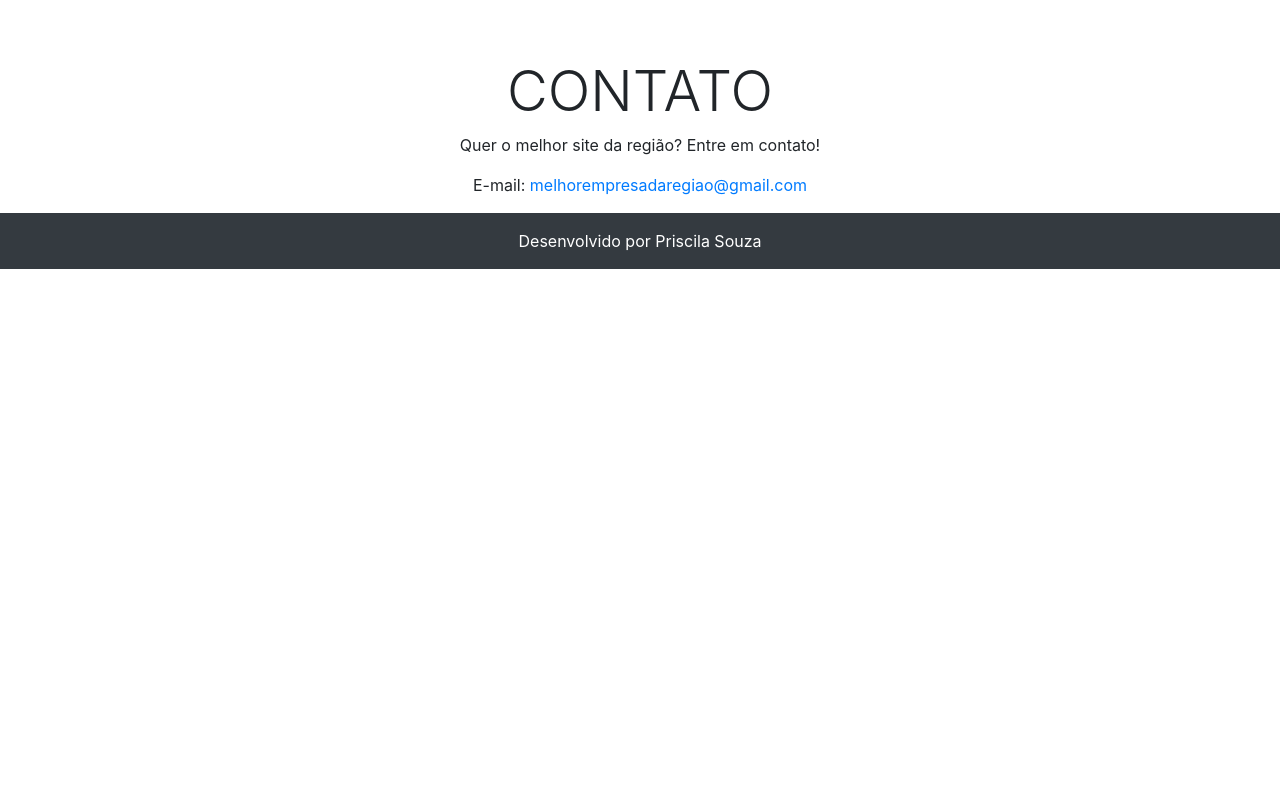
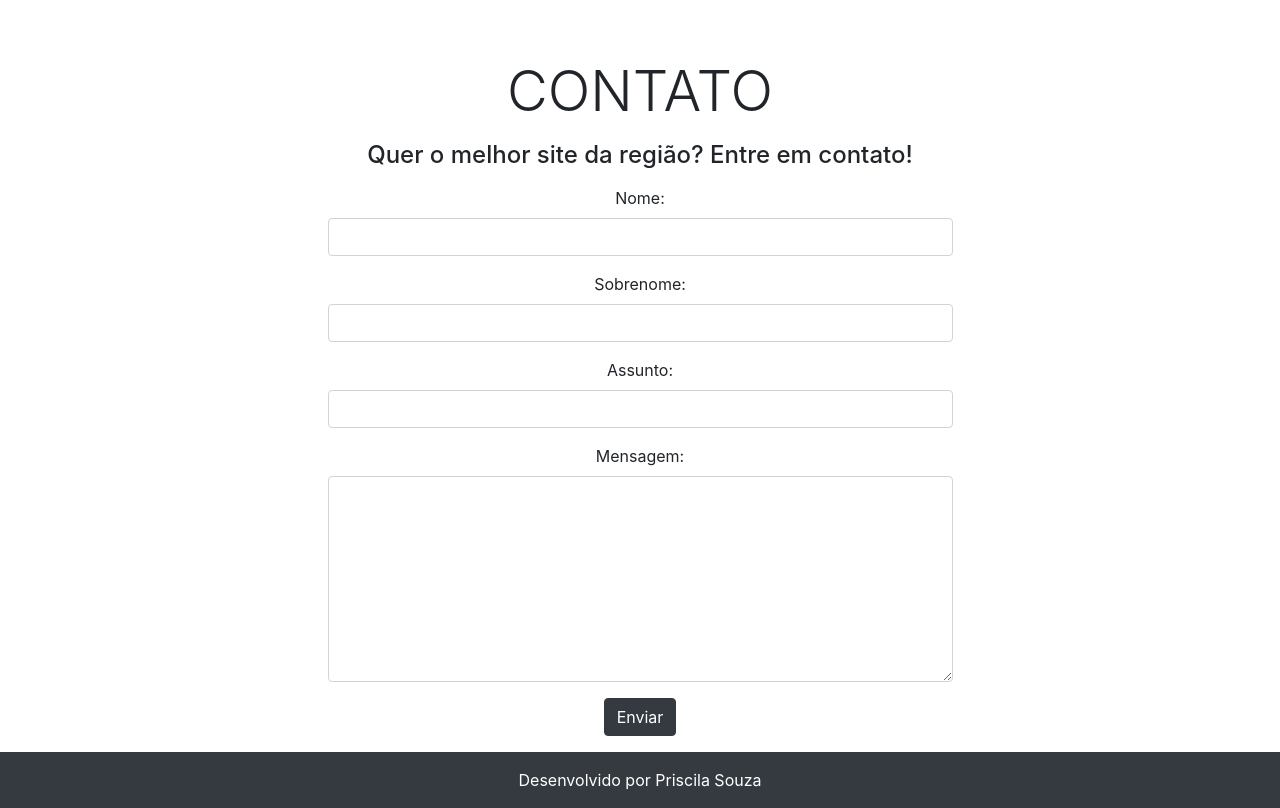
Before and after one commit to priscilanfs28/Estudos_Site_Coda-Coda, a plain HTML site: page index.html in a window 1280 px wide. Shown: the part 2280-3088 px from the top of the page. Before the commit the page ends 2549 px from the top, so only its background shows below. Drawn offline with Linux system fonts and the light colour scheme.

Commit message:
Formulário no contato

```diff
--- a/index.html
+++ b/index.html
@@ -6,6 +6,7 @@
   <meta charset="utf-8">
   <link rel="stylesheet" type="text/css" href="css/style.css">
   <link rel="stylesheet" type="text/css" href="bootstrap-4.5.0-dist/css/bootstrap.min.css">
+  <script type="text/javascript" src="js/main.js"></script>
 </head>
 
 <body>
@@ -186,10 +187,44 @@
     <div class="row">
       <div class="col-lg-10 offset-lg-1 pt-5">
         <h2 class="article-title"><span class="display-4">CONTATO</span></h2>
-        <p>Quer o melhor site da região? Entre em contato!</p>
-        <p> E-mail: <a href="mailto:melhorempresadaregiao@gmail.com">melhorempresadaregiao@gmail.com</a>
-        </p>
+        <p><h4>Quer o melhor site da região? Entre em contato!</p></h4>
       </div>
+    </div>
+    <div class="row justify-content-center">
+      <div class="col-lg-6">
+        <form action="action_page.php">
+          <div class="form-row">
+            <div class="form-group col-12">
+              <label for="name">Nome:</label>
+              <input type="text" class="form-control" id="name" name="name">
+            </div>
+          </div>
+            <div class="form-row">
+              <div class="form-group col-12">
+                <label for="lastname">Sobrenome:</label>
+                <input type="text" class="form-control" id="lastname" name="lastname">
+              </div>
+            </div>
+            <div class="form-row">
+              <div class="form-group col-12">
+                <label for="subject">Assunto:</label>
+                <input type="text" class="form-control" id="subject" name="subject">
+              </div>
+            </div>
+            <div class="form-row">
+              <div class="form-group col-12">
+                <label for="message">Mensagem:</label>
+                <textarea rows="8" type="text" class="form-control" id="message" name="message"></textarea>
+              </div>
+            </div>
+            <div class="form-row">
+              <div class="form-group col-12">
+                <input type="button" onclick="sendData()" class="btn btn-dark" value="Enviar" id="button"/>
+            </div>
+          </div>
+        </form>
+      </div>
+    </div>
   </article>
 
   <footer>
@@ -203,5 +238,6 @@
       </div>
     </nav>
   </footer>
+
 </body>
 </html>
--- /dev/null
+++ b/js/main.js
@@ -0,0 +1,18 @@
+function sendData(){
+  const element = document.getElementById("button")
+  element.setAttribute('value', 'Enviado')
+  element.setAttribute('class', 'btn btn-secondary')
+
+  var name = document.getElementById("name").value
+  var lastname = document.getElementById("lastname").value
+  var subject = document.getElementById("subject").value
+  var message = document.getElementById("message").value
+
+  alert(
+    'Nome: ' + name + '\n' +
+    'Sobrenome: ' + lastname + '\n' +
+    'Assunto: ' + subject + '\n' +
+    'Mensagem: ' + message + '\n'
+  )
+
+}
```
Also changed, not shown: css/style.css (line endings or trailing spaces).
